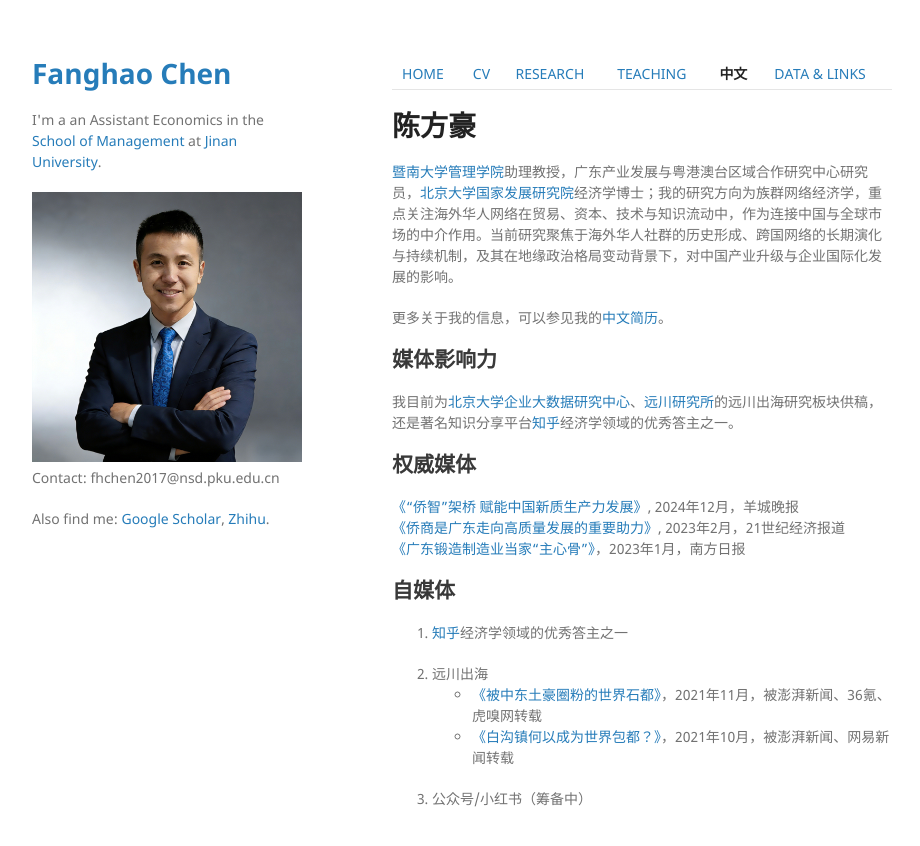
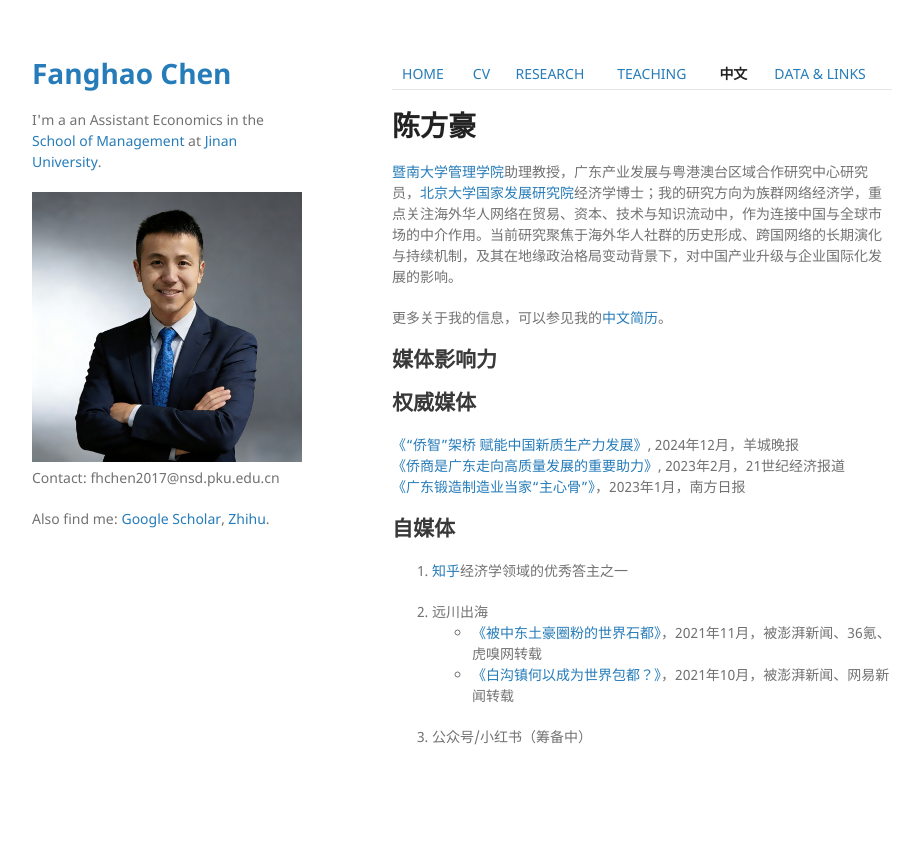
Before and after one commit to FanghaoChen/homepage, a Jekyll site: the page built from chinesepage.md, in a window 1280 px wide. Shown: the top 846 px of the page, without its empty margins (178-1098 px from the left). Built offline with Jekyll 4.4.1, drawn with Linux system fonts in a browser that asks for light colours; our own code applies the rules of GitHub Pages for plain Markdown files.

Commit message:
Update CV link and resume file name in chinesepage

```diff
--- a/chinesepage.md
+++ b/chinesepage.md
@@ -1,14 +1,12 @@
-[HOME](./index.md) | [CV](./assets/CV_FanghaoChen_240916.pdf) | [RESEARCH](./research.md) | [TEACHING](./teaching.md) | [**中文**](./chinesepage.md) | [DATA & LINKS](./links.md)
+[HOME](./index.md) | [CV](./assets/CV_260315.pdf) | [RESEARCH](./research.md) | [TEACHING](./teaching.md) | [**中文**](./chinesepage.md) | [DATA & LINKS](./links.md)
 
 # 陈方豪
 
 [暨南大学管理学院](https://ms.jnu.edu.cn/)助理教授，广东产业发展与粤港澳台区域合作研究中心研究员，[北京大学国家发展研究院](https://nsd.pku.edu.cn/)经济学博士；我的研究方向为族群网络经济学，重点关注海外华人网络在贸易、资本、技术与知识流动中，作为连接中国与全球市场的中介作用。当前研究聚焦于海外华人社群的历史形成、跨国网络的长期演化与持续机制，及其在地缘政治格局变动背景下，对中国产业升级与企业国际化发展的影响。
 
-更多关于我的信息，可以参见我的[中文简历](./assets/陈方豪_暨大管院_260225.pdf)。
+更多关于我的信息，可以参见我的[中文简历](./assets/陈方豪_暨大管院_260315.pdf)。
 
 ## 媒体影响力
-
-我目前为[北京大学企业大数据研究中心](https://cer.gsm.pku.edu.cn/)、[远川研究所](https://stream-capital.com/)的远川出海研究板块供稿，还是著名知识分享平台[知乎](https://www.zhihu.com/people/hongo-chin)经济学领域的优秀答主之一。
 
 ## 权威媒体 <br/>
 [《“侨智”架桥 赋能中国新质生产力发展》](https://news.ycwb.com/2024-12/20/content_53131878.htm), 2024年12月，羊城晚报  <br/>
```
